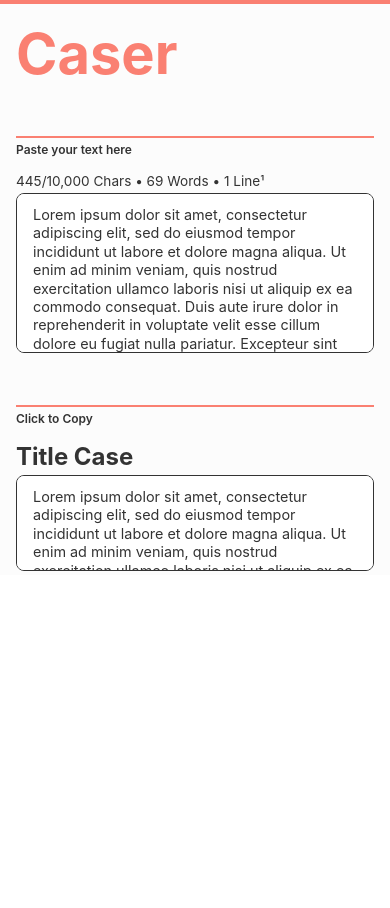
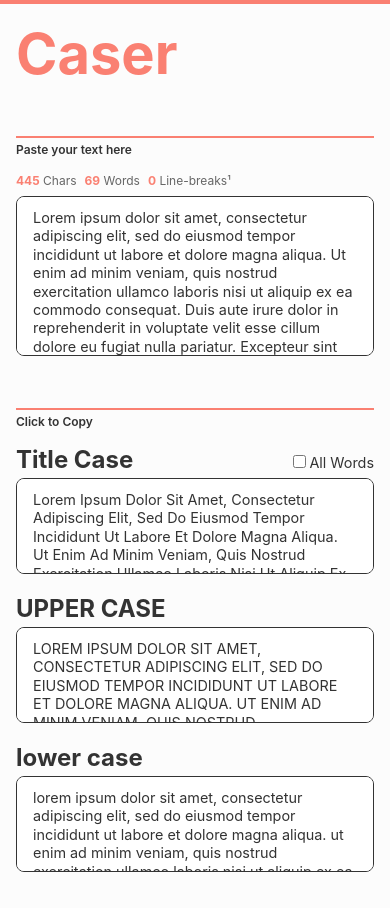
Before and after one commit to jasonflorentino/caser-app, a React (Create React App) app: page / in a window 390 px wide. Before the commit the page ends 844 px from the top, so only its background shows below. Built offline with nearby package versions, Linux system fonts and the light colour scheme.

Commit message:
📍 MVP Multiple live text transformations Basic styling Implement more complex transformation, including options for output Show stats about input text Some web-responsiveness

```diff
--- a/src/components/Cases/Case.js
+++ b/src/components/Cases/Case.js
@@ -1,9 +1,26 @@
 import "./case.scss"
 
-const Case = ({ name, text }) => {
+const Case = ({ name, text, optionName, optionValue, optionHandler }) => {
+
+  const nameNoSpace = optionName && optionName.replace(/\s/g,'')
+
   return (
     <section className="Case">
-      <h3 className="Case__name">{ name }</h3>
+      <header className="Case__header">
+        <h3 className="Case__name">{ name }</h3>
+        {!!optionName ?
+        <>
+          <input
+            className="Case__checkbox"
+            type="checkbox"
+            id={nameNoSpace}
+            name={nameNoSpace}
+            checked={optionValue}
+            onChange={optionHandler} />
+          <label className="Case__label" htmlFor={nameNoSpace}>{optionName}</label>
+        </>
+        : null}
+      </header>
       <textarea
         className="Case__textarea"
         type="text"
--- a/src/components/Cases/Cases.js
+++ b/src/components/Cases/Cases.js
@@ -1,14 +1,55 @@
+import { useState } from "react";
+import { toTitleCaseAll, toTitleCase } from "../../utils/utils";
 import Case from "./Case";
 import "./cases.scss"
 
 const Cases = ({ text }) => {
+
+  //============//
+  // TITLE CASE //
+  //============//
+
+  const [isTitleCaseAll, setIsTitleCaseAll] = useState(false);
+
+  const handleTitleCaseAll = () => {
+    setIsTitleCaseAll(!isTitleCaseAll);
+  }
+
+  let textTitleCase = toTitleCaseAll(text);
+  if (!isTitleCaseAll) {
+    textTitleCase = toTitleCase(textTitleCase);
+  }
+
+  //============//
+  // UPPER CASE //
+  //============//
+
+  const textUpperCase = text.toUpperCase();
+
+  //============//
+  // UPPER CASE //
+  //============//
+
+  const textLowerCase = text.toLowerCase();
+
   return (
     <section className="Cases">
       <header className="Cases__header">
         <h2 className="Cases__heading">Click to Copy</h2>
       </header>
-      <main>
-        <Case name={"Title Case"} text={text} />
+      <main className="Cases__main">
+        <Case
+          name={"Title Case"}
+          text={textTitleCase}
+          optionName="All Words"
+          optionValue={isTitleCaseAll}
+          optionHandler={handleTitleCaseAll} />
+        <Case
+          name={"UPPER CASE"}
+          text={textUpperCase} />
+        <Case
+          name={"lower case"}
+          text={textLowerCase} />
       </main>
     </section>
   )
--- a/src/components/Cases/case.scss
+++ b/src/components/Cases/case.scss
@@ -3,9 +3,27 @@
 .Case {
   margin-top: 1rem;
 
+  @include tablet {
+    margin-right: 2rem;
+    width: 40%;
+  }
+
+  &__header {
+    display: flex;
+    align-items: baseline;
+  }
+
   &__name {
     margin-bottom: .25rem;
     font-size: 1.5rem;
+  }
+
+  &__checkbox {
+    margin-left: auto;
+  }
+
+  &__label {
+    font-size: .9rem;
   }
 
   &__textarea {
--- a/src/components/Cases/cases.scss
+++ b/src/components/Cases/cases.scss
@@ -2,6 +2,8 @@
 @use "../../styles/variables" as *;
 
 .Cases {
+  padding-bottom: 2rem;
+
   &__header {
     @include section_header;
   }
@@ -9,4 +11,14 @@
   &__heading {
     @include typography_mobile_sectionHeader;
   }
+
+  &__main {
+    display: flex;
+    flex-direction: column;
+
+    @include tablet {
+      flex-direction: row;
+      flex-wrap: wrap;
+    }
+  }
 }
--- a/src/components/Input/Input.js
+++ b/src/components/Input/Input.js
@@ -1,10 +1,11 @@
+import Stats from "./Stats";
 import "./input.scss"
 
 const Input = ({ text, inputHandler }) => {
 
   const countWords = (str) => {
     let words = 0;
-    let newLines = str.length ? 1 : 0;
+    let newLines = 0;
     let inWord = false;
     let i = 0;
     while(i<str.length) {
@@ -21,15 +22,13 @@
     return [words, newLines];
   }
 
-  const [wordCount, lineCount] = countWords(text);
+  const [words, lines] = countWords(text);
 
   return (
     <section className="Input">
       <header className="Input__header">
         <h2 className="Input__title">Paste your text here</h2>
-        <p className="Input__stats">
-          {text.length}/10,000 Chars • {wordCount} Word{wordCount===1?null:"s"} • {lineCount} Line{lineCount===1?null:"s"}¹
-        </p>
+        <Stats len={text.length} words={words} lines={lines} />
       </header>
       <textarea
         className="Input__textarea"
@@ -37,7 +36,7 @@
         name="input"
         value={ text }
         onChange={ inputHandler }
-        placeholder="Paste your text here"
+        placeholder="Paste or type your text here"
         autoComplete="off">
       </textarea>
     </section>
--- /dev/null
+++ b/src/components/Input/Stats.js
@@ -0,0 +1,19 @@
+import "./stats.scss";
+
+const Stats = ({ len, words, lines }) => {
+  return(
+    <p className="Stats">
+      <span className="Stats__stat">
+          <span className="Stats__num">{len}</span> Char{len===1?null:"s"}
+      </span>
+      <span className="Stats__stat">
+        <span className="Stats__num">{words}</span> Word{words===1?null:"s"}
+      </span>
+      <span className="Stats__stat">
+        <span className="Stats__num">{lines}</span> Line-break{lines===1?null:"s"}¹
+      </span>
+    </p>
+  )
+}
+
+export default Stats;
--- a/src/components/Input/input.scss
+++ b/src/components/Input/input.scss
@@ -8,11 +8,6 @@
     @include typography_mobile_sectionHeader;
   }
 
-  &__stats {
-    font-size: .85rem;
-    margin-bottom: .25rem;
-  }
-
   &__textarea {
     @include textarea;
     height: 10rem;
--- /dev/null
+++ b/src/components/Input/stats.scss
@@ -0,0 +1,16 @@
+@use "../../styles/variables" as *;
+
+.Stats {
+  font-size: .75rem;
+  margin-bottom: .5rem;
+  color: #666;
+
+  &__stat {
+    margin-right: .5rem;
+  }
+
+  &__num {
+    color: $color_accent_primary;
+    font-weight: 700;
+  }
+}
--- /dev/null
+++ b/src/utils/utils.js
@@ -0,0 +1,88 @@
+export { toTitleCaseAll, toTitleCase };
+
+function toTitleCaseAll(str) {
+  let out = ""
+  let inWord = false;
+  let i = 0;
+  while(i<str.length) {
+    let c = str.charCodeAt(i)
+    if (c <= 32) {
+      inWord = false;
+      out += str[i];
+    } else if (inWord === false) {
+      inWord = true;
+      out += str[i].toUpperCase();
+    } else {
+      out += str[i];
+    }
+    i++
+  }
+  return out;
+}
+
+function wordsToChange(str) {
+  const words = {
+    "a": false,
+    "an": false,
+    "and": false,
+    "at": false,
+    "but": false,
+    "by": false,
+    "for": false,
+    "nor": false,
+    "of": false,
+    "on": false,
+    "or": false,
+    "so": false,
+    "the": false,
+    "to": false,
+    "with": false,
+    "yet": false,
+  }
+  let word = ""
+  let i = 0;
+  let inWord = false;
+  while(i<str.length) {
+    let c = str.charCodeAt(i)
+    if (c > 32) {
+      word += str[i];
+      inWord = true;
+    } else if (inWord) {
+      let w = word.toLowerCase();
+      if (w in words) words[w] = true;
+      word = ""
+      inWord = false;
+    }
+    i++
+  }
+  return words;
+}
+
+function toTitleCase(Str) {
+  const toChange = wordsToChange(Str);
+  let s = Str.slice();
+  const re = {
+    "a": /(\s+)(A)(\s+)/g,
+    "an": /(\s+)(An)(\s+)/g,
+    "and": /(\s+)(And)(\s+)/g,
+    "at": /(\s+)(At)(\s+)/g,
+    "but": /(\s+)(But)(\s+)/g,
+    "by": /(\s+)(By)(\s+)/g,
+    "for": /(\s+)(For)(\s+)/g,
+    "nor": /(\s+)(Nor)(\s+)/g,
+    "of": /(\s+)(Of)(\s+)/g,
+    "on": /(\s+)(On)(\s+)/g,
+    "or": /(\s+)(Or)(\s+)/g,
+    "so": /(\s+)(So)(\s+)/g,
+    "the": /(\s+)(The)(\s+)/g,
+    "to": /(\s+)(To)(\s+)/g,
+    "with": /(\s+)(With)(\s+)/g,
+    "yet": /(\s+)(Yet)(\s+)/g,
+  }
+  for (let word in toChange) {
+    if (toChange[word] === true) {
+      s = s.replace(re[word], `$1${word}$3`)
+    }
+  }
+  return s;
+}
```
